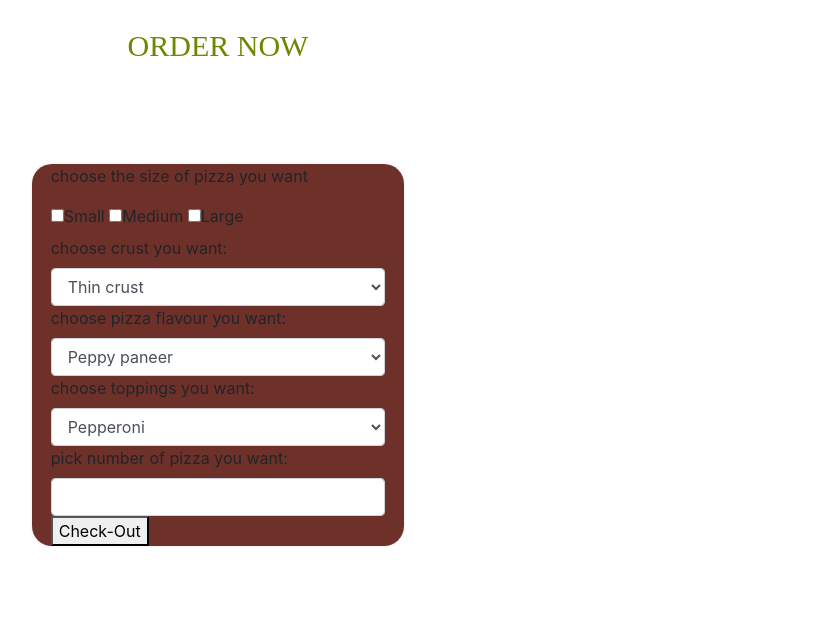
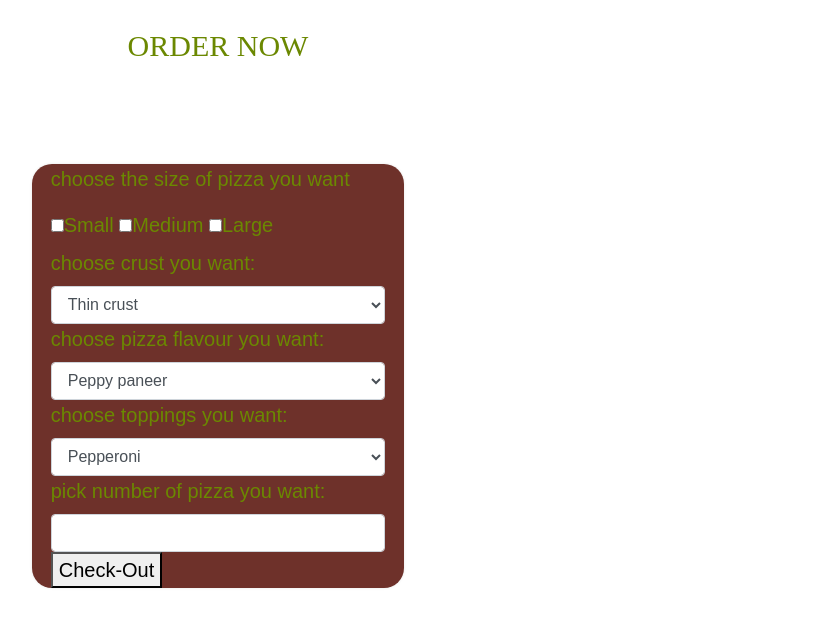
Before and after one commit to juru-juliette/pizza-project, a plain HTML site: page index.html in a window 1280 px wide. Shown: the part 1300-1926 px from the top of the page, without its empty margins (422-1250 px from the left). Drawn offline with Linux system fonts and the light colour scheme.

```diff
--- a/css/styles.css
+++ b/css/styles.css
@@ -57,3 +57,8 @@ ul {
     box-shadow: 0 0 3px rgba(0, 0, 0, 0.1);
     border-radius: 20px;
   }
+  .form-group{
+    font-family: sans-serif;
+    font-size: 20px;
+    color: #6b8801;
+  }
--- a/index.html
+++ b/index.html
@@ -18,11 +18,11 @@
                     <li><a href="#"><img src="images/home.png">Home</a></li>
                     <li><a href="menu.html"><img src="images/menu.png">Menu</a></li>
                     <li><a href="#"><img src="images/order.png">Order</a></li>
-                    <!-- <img src="images/log.png" id="log"> -->
+
                 </ul>
             </nav>
         </div>
-        <div class="row mx-1">
+        <div class="row ">
             <div class="col-md-12">
                 <div class="card card-image">
                     <div class="home">
@@ -65,7 +65,7 @@
                                     <label><input type="checkbox" value="">Large</label>
                                 </div>
                                 <div class="crust">
-                                    <label for="sel1">choose crust you want:</label>
+                                    <label >choose crust you want:</label>
                                     <select class="form-control">
                                         <option>Thin crust</option>
                                         <option>Thick Crust</option>
@@ -75,7 +75,7 @@
                                     </select>
                                 </div>
                                 <div class="flavour">
-                                    <label for="sel1">choose pizza flavour you want:</label>
+                                    <label >choose pizza flavour you want:</label>
                                     <select class="form-control">
                                         <option>Peppy paneer</option>
                                         <option>Gourmet</option>
@@ -90,7 +90,7 @@
                                     </select>
                                 </div>
                                 <div class="toppings">
-                                    <label for="sel1">choose toppings you want:</label>
+                                    <label >choose toppings you want:</label>
                                     <select class="form-control">
                                         <option>Pepperoni</option>
                                         <option>Hamburger</option>
```
Also changed, not shown: menu.html (+4 -0 lines).
